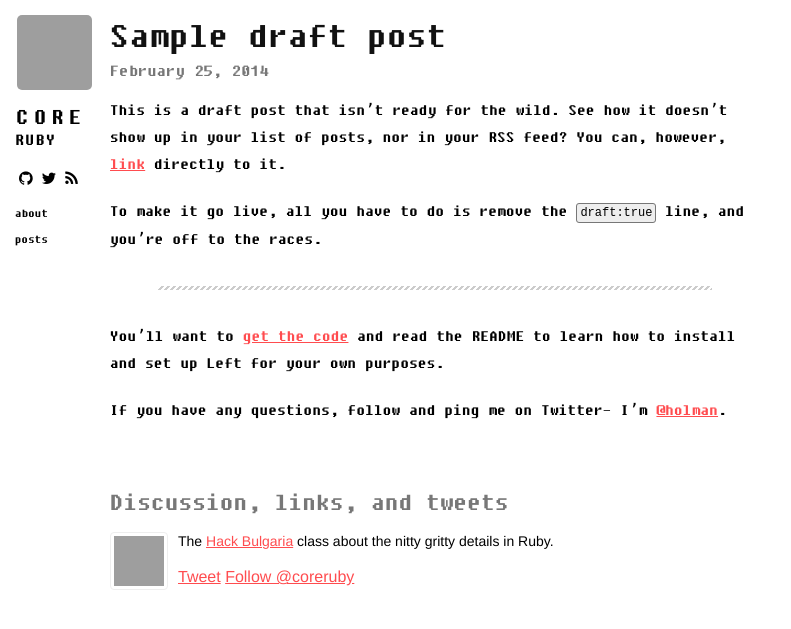
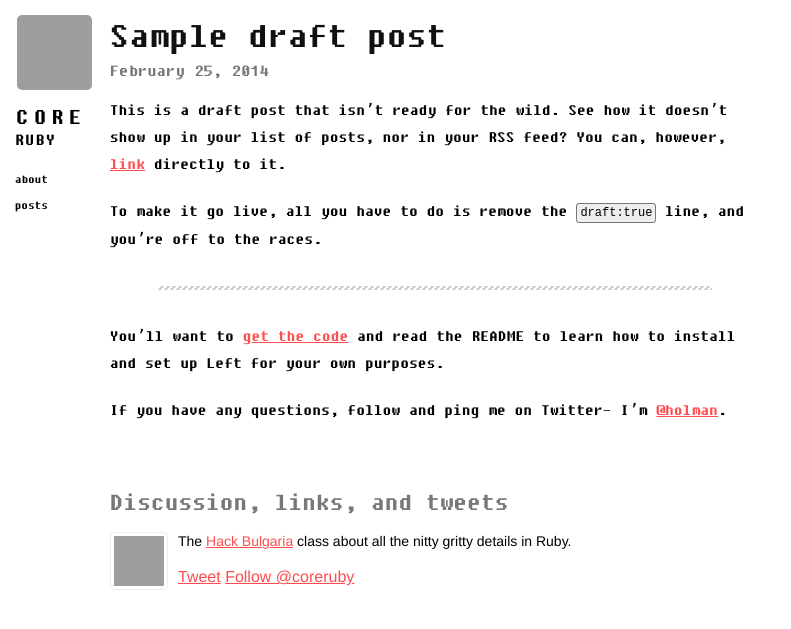
Before and after one commit to coreruby/coreruby.github.io, a Jekyll site: the page built from _posts/2014-02-25-draft.markdown, in a window 1280 px wide, cut to the strip 0-629 px from the top of the page. Shown: the whole strip, without its empty margins (0-791 px from the left). Built offline with Jekyll 4.4.1, drawn with Linux system fonts in a browser that asks for light colours; nearby versions of some CDN libraries; Markdown is read by kramdown in place of the engine named in the settings; comment, search, counter and statistics services are not loaded; grey boxes are pictures that could not be loaded.

Commit message:
Little layout touches

```diff
--- a/_layouts/layout.html
+++ b/_layouts/layout.html
@@ -40,12 +40,6 @@
       </a>
     </section>
 
-    <section class="meta">
-      <a href="{{ site.github.owner_url }}" target="_blank"><i class="fa fa-github"></i></a>
-      <a href="https://twitter.com/{{ site.twitter }}" target="_blank"><i class="fa fa-twitter"></i></a>
-      <a href="/atom.xml"><i class="fa fa-rss"></i></a>
-    </section>
-
     <section class="sections">
       <ul>
         <li><a href="/about.html">about</a></li>
--- a/_layouts/post.html
+++ b/_layouts/post.html
@@ -22,8 +22,8 @@ layout: layout
       </a>
 
       <p>
-        The <a href="http://hackbulgaria.com">Hack Bulgaria</a> class about the
-        nitty gritty details in Ruby.
+        The <a href="http://hackbulgaria.com">Hack Bulgaria</a> class about all
+        the nitty gritty details in Ruby.
       </p>
 
       <a href="http://twitter.com/share" class="twitter-share-button" data-count="none" data-via="{{ site.twitter }}">Tweet</a>
```
